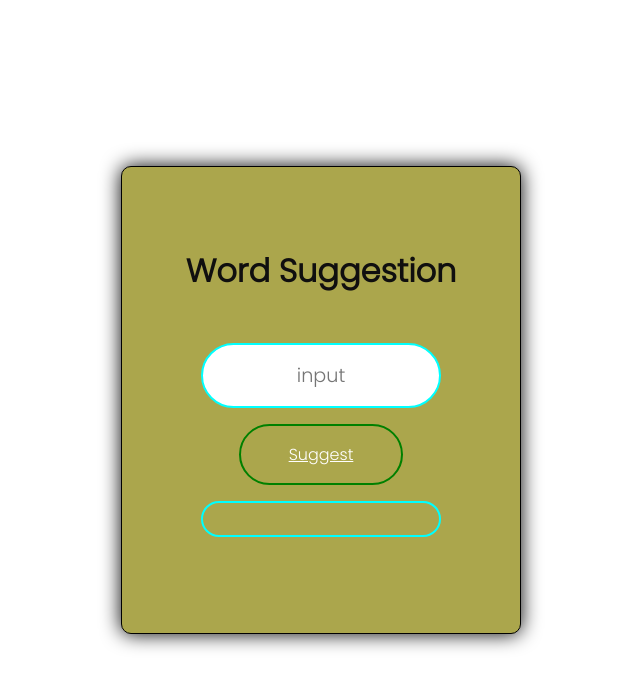
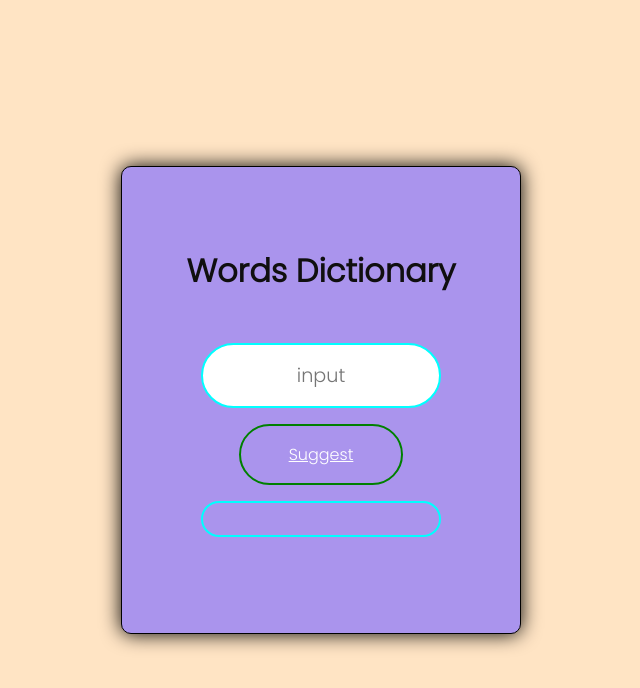
Before and after one commit to hars310/Word-suggestion-project, a plain HTML site: page index.html in a window 1280 px wide. Shown: the whole page, without its empty margins (319-959 px from the left). Drawn offline with Linux system fonts and the light colour scheme.

Commit message:
background color and container change

```diff
--- a/index.html
+++ b/index.html
@@ -5,14 +5,14 @@
     <meta charset="UTF-8">
     <meta http-equiv="X-UA-Compatible" content="IE=edge">
     <meta name="viewport" content="width=device-width, initial-scale=1.0">
-    <title> WORD SUGGESTION </title>
+    <title> Words Dictionary </title>
     <link rel="stylesheet" href="style.css">
 </head>
 
 <body>
 
     <div class="form-container">
-        <h2 class="login-title"> Word Suggestion </h2>
+        <h2 class="login-title"> Words Dictionary </h2>
         <input type="text" name="text" class="input" placeholder="input">
 
         <button class="loginBtn"> Suggest </button>
--- a/style.css
+++ b/style.css
@@ -10,7 +10,7 @@
 body {
     display: flex;
 
-
+ background-color: bisque;
     justify-content: center;
     align-items: center;
     width: 100%;
@@ -22,7 +22,7 @@ body {
     justify-content: center;
     align-items: center;
     flex-direction: column;
-    background-color:rgb(171, 166, 76);
+    background-color:rgb(170, 148, 237);
     color: rgb(16, 15, 15);
     width: 25rem;
     border-radius: 10px;
```
